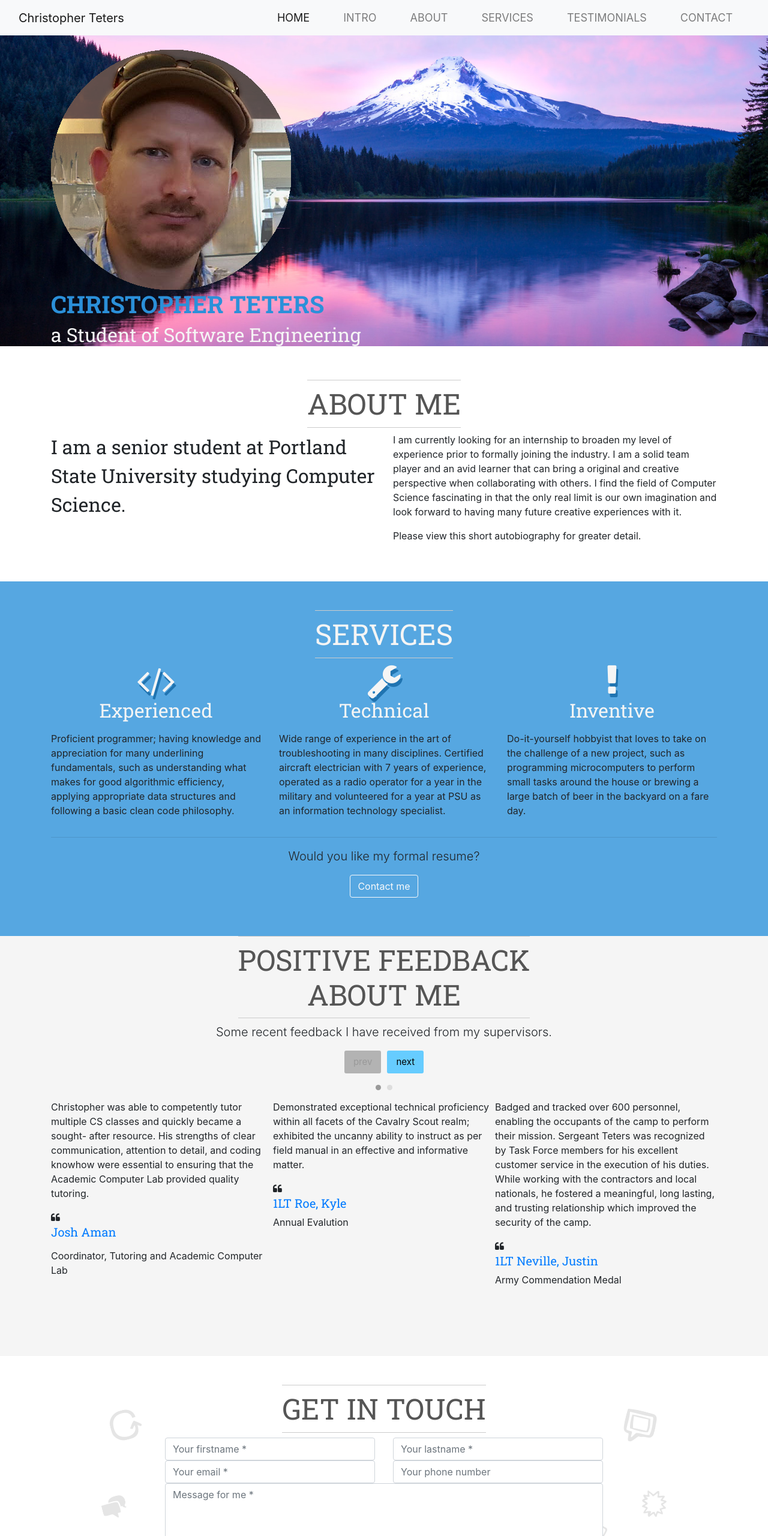
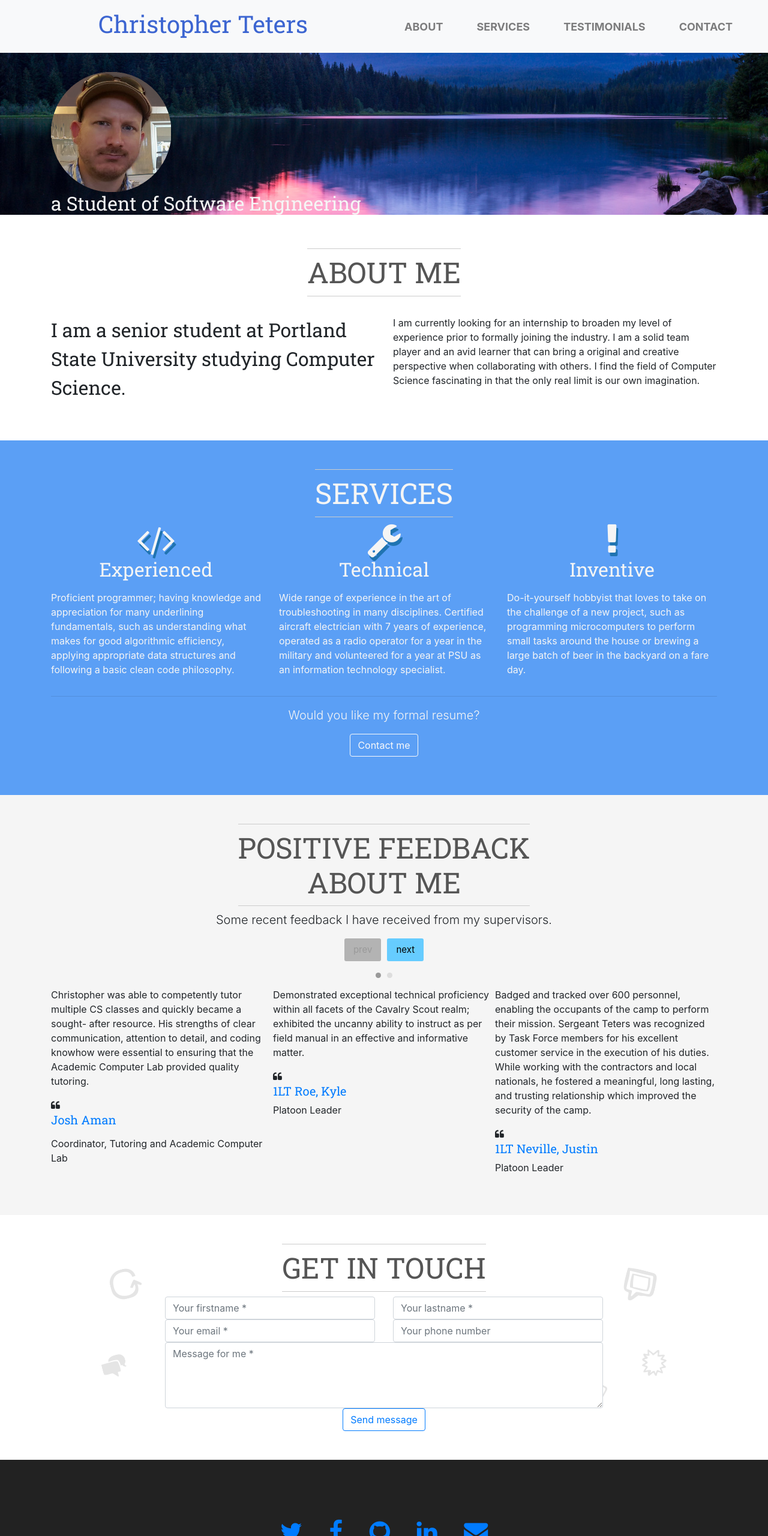
Before and after one commit to cteters/cteters.github.io, a plain HTML site: page index.html in a window 1280 px wide. Shown: the top 2560 px of the page at 60% size. Drawn offline with nearby package versions, Linux system fonts and the light colour scheme.

Commit message:
Updated the page with a small handful of css fixes

```diff
--- a/css/style.css
+++ b/css/style.css
@@ -17,16 +17,19 @@ ul li a {
   color: #fff;
   text-transform: uppercase;
   transition: 0.5s;
+  font-weight: bold;
 }
 ul:hover li a {
   transform: scale(1.5);
   opacity: 0.2;
   filter: blur(5px);
+  font-weight: bold;
 }
 ul li a:hover {
   transform: scale(1);
   opacity: 1;
   filter: blur(0);
+  font-weight: bold;
 }
 ul li a:before {
   content: "";
@@ -35,11 +38,12 @@ ul li a:before {
   left: 0;
   width: 100%;
   height: 100%;
-  background: #ff497c;
+  background: #e884c0;
   transition: transform 0.5s;
   transform-origin: right;
   transform: scaleX(0);
   z-index: -1;
+  font-weight: bold;
 }
 
 h1,
@@ -59,7 +63,7 @@ h6,
 }
 
 h1 {
-  color: #2b90d9;
+  color: #3c65d1;
   font-weight: bold;
   font-size: 40px;
 }
@@ -94,16 +98,13 @@ h5 {
   color: #ccc;
 }
 
-h6 {
-  color: #2b90d9;
-}
-
 title {
   font-size: 300%;
 }
 
 #services {
-  background-color: #56a7e1;
+  background-color: #5b9ff5;
+  color: #f5f5f5;
 }
 
 #testimonials {
@@ -124,3 +125,14 @@ fieldset {
   background-color: #f5f5f5;
   color: #555;
 }
+
+.social {
+  word-spacing: 40px;
+  padding: 40px;
+}
+
+.intro {
+  background-image: linear-gradient(black, black), url(img/banner.jpg);
+  background-size: cover;
+  background-blend-mode: saturation;
+}
--- a/index.html
+++ b/index.html
@@ -31,14 +31,13 @@
 
 <body>
 
-    <nav class="navbar navbar-expand-lg navbar-light bg-light">
+    <nav class="navbar navbar-expand-lg navbar-light bg-light fixed-top">
         <div class="container-fluid">
             <div class="navbar-header">
-                <a class="navbar-brand" href="#">Christopher Teters</a>
             </div>
+
+            <li class="nav-item active"><a class="nav-link" href="#"><h1>Christopher Teters</h1> <span class="sr-only">(current)</span></a></li>
             <ul class="nav navbar-nav">
-                <li class="nav-item active"><a class="nav-link" href="#">Home <span class="sr-only">(current)</span></a></li>
-                <li class="nav-item"><a href="#intro" class="nav-link link-scroll">Intro</a></li>
                 <li class="nav-item"><a href="#about" class="nav-link link-scroll">About</a></li>
                 <li class="nav-item"><a href="#services" class="nav-link link-scroll">Services</a></li>
                 <li class="nav-item"><a href="#testimonials" class="nav-link link-scroll">Testimonials</a></li>
@@ -50,10 +49,12 @@
     <!-- Intro-->
     <section id="intro" style="background: url(img/banner.jpg) center center no-repeat; background-size: cover;" class="intro-section intro">
         <div class="container">
-            </br>
-            <img src="img/self-portrait.png" ailing="center" alt="self portrait">
-            <h1> <strong>CHRISTOPHER TETERS </strong></h1>
+            </br> </br> </br></br>        </br>
+            <img src="img/self-portrait.png" ailing="center" alt="self portrait" width="200px" height="200px">
+        </br>
+
             <h2> a Student of Software Engineering</h2>
+
         </div>
     </section>
 
@@ -67,12 +68,15 @@
                 <h3 class="title" style="font-size: 300%">ABOUT ME</h3>
             </header>
             <div class="row">
+
                 <div class="col-lg-6">
+                    <br>
                     <font size="6" face="Roboto Slab"><p>I am a senior student at Portland State University studying Computer Science.</p></font>
                 </div>
                 <div data-animate="fadeInUp" class="col-lg-6">
-                    <p>I am currently looking for an internship to broaden my level of experience prior to formally joining the industry. I am a solid team player and an avid learner that can bring a original and creative perspective when collaborating with others. I find the field of Computer Science fascinating in that the only real limit is our own imagination and look forward to having many future creative experiences with it.</p>
-                    <p>Please view this short autobiography for greater detail.</p>
+                    <br>
+                    <p>I am currently looking for an internship to broaden my level of experience prior to formally joining the industry. I am a solid team player and an avid learner that can bring a original and creative perspective when collaborating with others. I find the field of Computer Science fascinating in that the only real limit is our own imagination.</p>
+
                 </div>
             </div>
         </div>
@@ -117,7 +121,7 @@
     <!-- Testimonials-->
     <section id="testimonials">
         <div class="container">
-
+        </br></br>
             <header class="text-center mb-2">
                 <h3 class="title" style="font-size: 300%">Positive Feedback<br><span>about me</span></h3>
                 <p class="lead">Some recent feedback I have received from my supervisors.</p>
@@ -154,7 +158,7 @@
                                 <h5>
                   <a href="mailto:kyleroe@gmail.com">1LT Roe, Kyle</a>
                 </h5>
-                                <p>Annual Evalution</p>
+                                <p>Platoon Leader</p>
                             </div>
                         </div>
                     </div>
@@ -170,24 +174,24 @@
                                 <h5>
               <a href="mailto:justin.l.neville.mil@mail.mil">1LT Neville, Justin</a>
             </h5>
-                                <p>Army Commendation Medal</p>
+                                <p>Platoon Leader</p>
                             </div>
                         </div>
                     </div>
 
                     <div class="item">
                         <p>
-                            Some story
+                            Demonstrated a high level of competency in technical knowledge of the unit's communication equipment. Maintained 100% accountability for all crew and self assigned equipment; an excess of $7,000,000.
                         </p>
                         <div class="bottom">
                             <div class="icon"><i class="fa fa-quote-left"></i></div>
                             <div class="name-picture">
                                 <address>
                   <h5>
-                    <a href="#">Some guy </a>
+                    <a href="#">1LT John Evans</a>
                   </h5>
                 </address>
-                                <p>Some title</p>
+                                <p>Platoon Leader</p>
                             </div>
                         </div>
                     </div>
@@ -247,13 +251,13 @@
         <div class="container">
 
             <div class="text-center">
-                <p class="social">
+                <div class="social">
                     <a href="https://twitter.com/Christeters" target="_link"><i class="fa fa-twitter" style="font-size:40px"></i></a>
                     <a href="https://www.facebook.com/Cteters79" target="_link"><i class="fa fa-facebook" style="font-size:40px"></i></a>
                     <a href="https://github.com/cteters" target="_link"><i class="fa fa-github" style="font-size:40px"></i></a>
                     <a href="https://www.linkedin.com/in/cteters/" target="_link"><i class="fa fa-linkedin" style="font-size:40px"></i></a>
                     <a href="mailto:cteters@gmail.com"><i class="fa fa-envelope" style= "font-size:40px"></i></a>
-                </p>
+                </div>
             </div>
 
             <div class="row">
```
